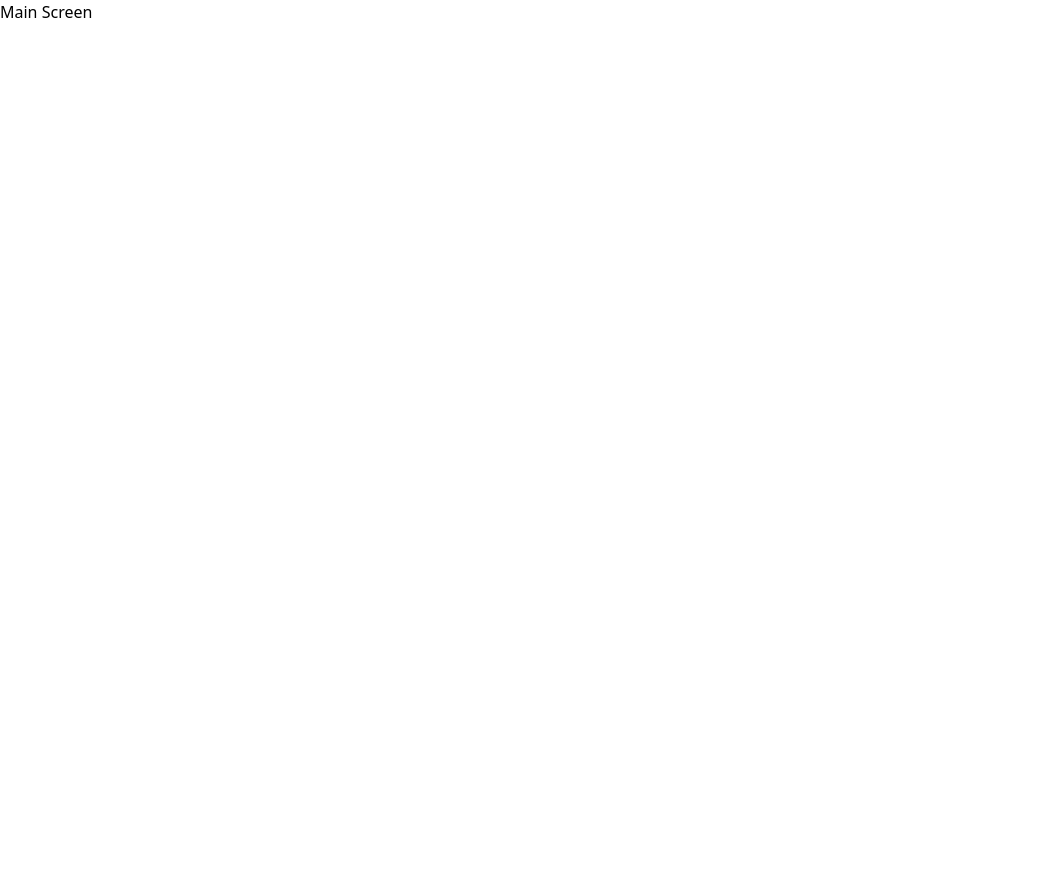
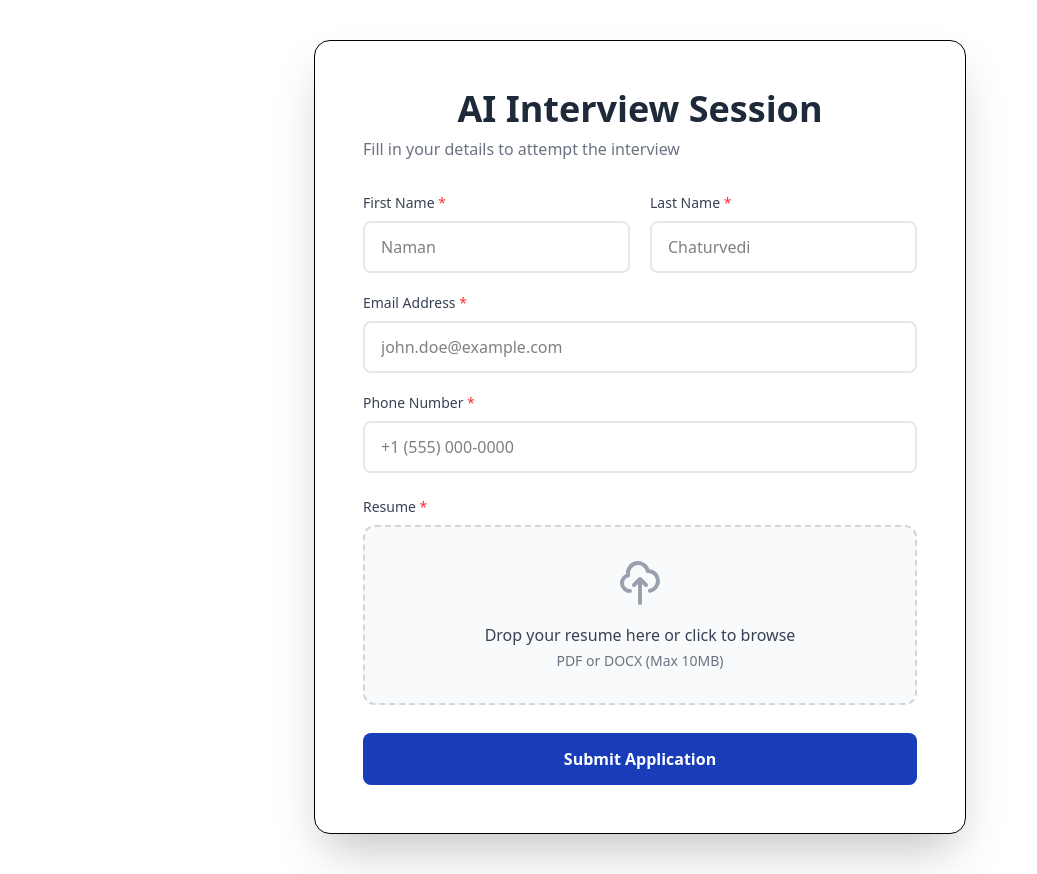
Before and after one commit to naman-1905/AI-Interview-Platform, a React (Vite) app in the folder frontend/: page / in a window 1280 px wide. Shown: the whole page, without its empty margins (0-1037 px from the left). Before the commit the page ends 800 px from the top, so only its background shows below. Built offline with nearby package versions, Linux system fonts and the light colour scheme.

Commit message:
Replace main screen text with ApplicationForm component in LandingPage

```diff
--- a/frontend/src/pages/LandingPage.jsx
+++ b/frontend/src/pages/LandingPage.jsx
@@ -1,9 +1,10 @@
 import React from 'react'
+import ApplicationForm from '../components/ApplicationForm'
 
 function LandingPage() {
   return (
     <div>
-      Main Screen
+      <ApplicationForm/>
     </div>
   )
 }
```
